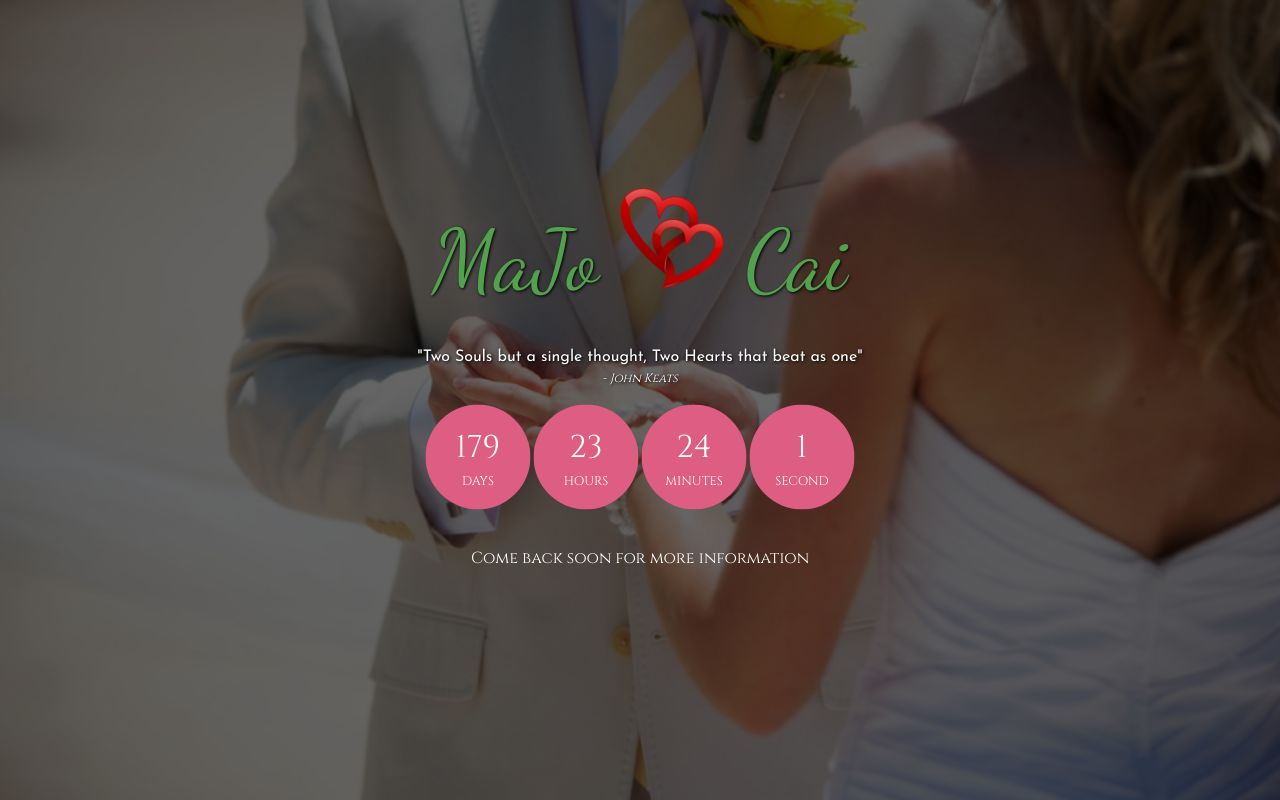
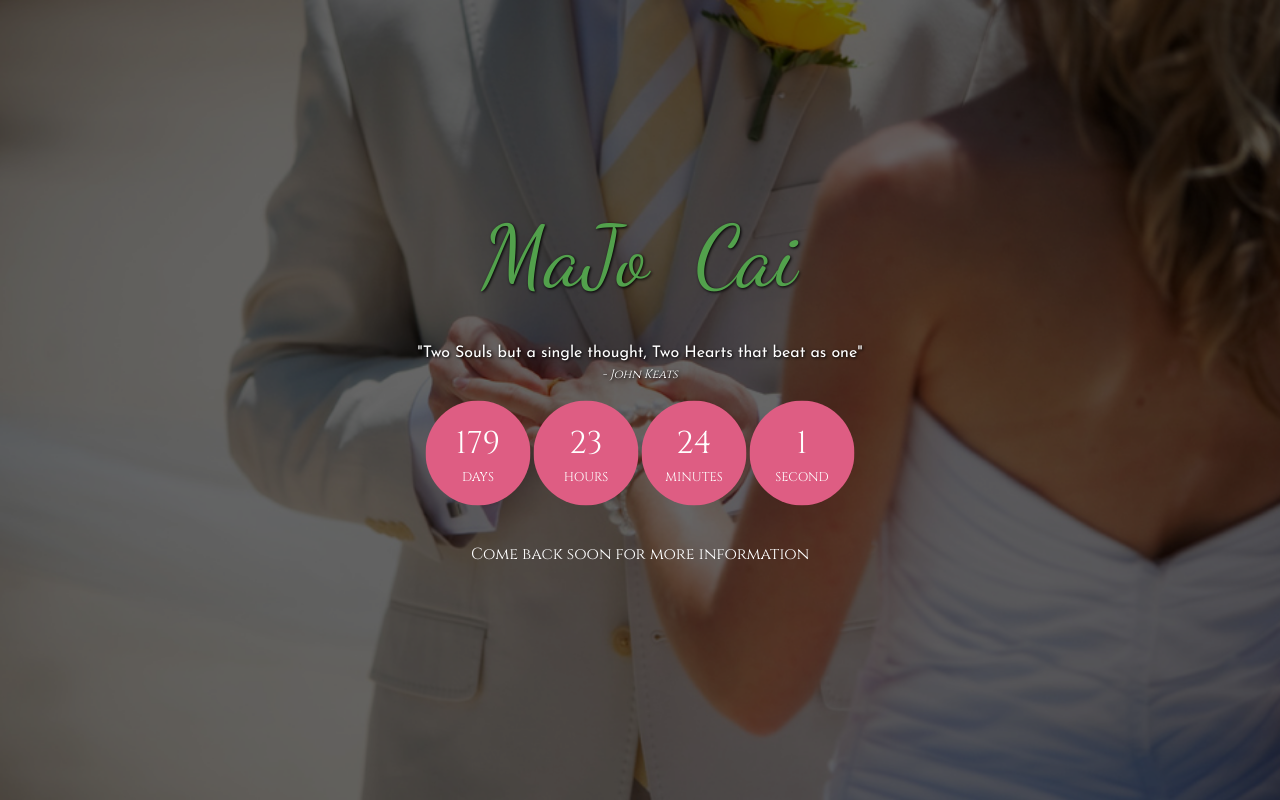
Before and after one commit to essineden/wedding, a website: page index.html in a window 1280 px wide. Drawn offline with nearby package versions, Linux system fonts and the light colour scheme.

Commit message:
update index.html

```diff
--- a/index.html
+++ b/index.html
@@ -44,8 +44,8 @@
         <div id="hero" class="section">
             <div class="wrap bg-dark">
                 <h1 class="title">MaJo <div class="animated pulse infinite">
-                    <!-- <i class="fa fa-heartbeat" aria-hidden="true"></i> -->
-                    <img src="images/Two_Red_Hearts_PNG_Clipart-990.png" width="100px">
+                    <!-- <i class="fa fa-heartbeat" aria-hidden="true"></i>
+                    <img src="images/Two_Red_Hearts_PNG_Clipart-990.png" width="100px"> -->
                 </div> Cai</h1>
                 <p class="quote"> "Two Souls but a single thought, Two Hearts that beat as one" <span>- John Keats</span> </p>
                 <!-- <span id="timer">We are getting married!</span> -->
```
